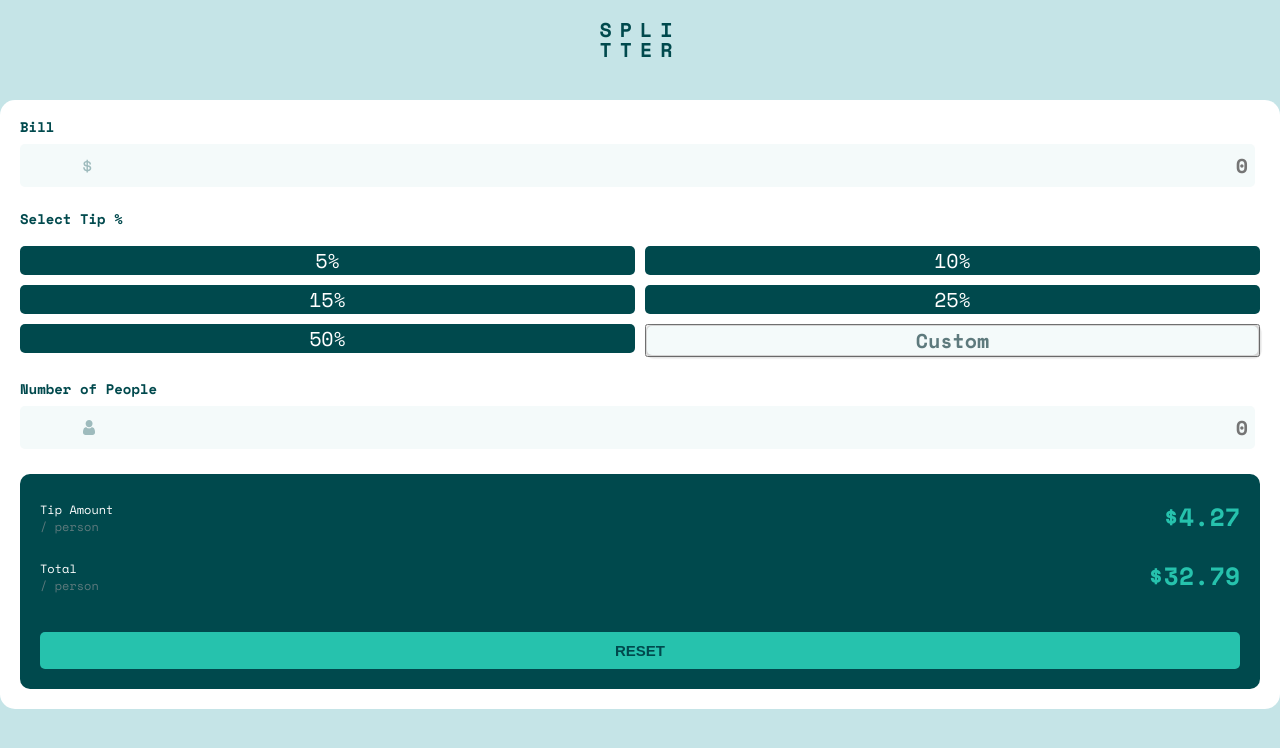
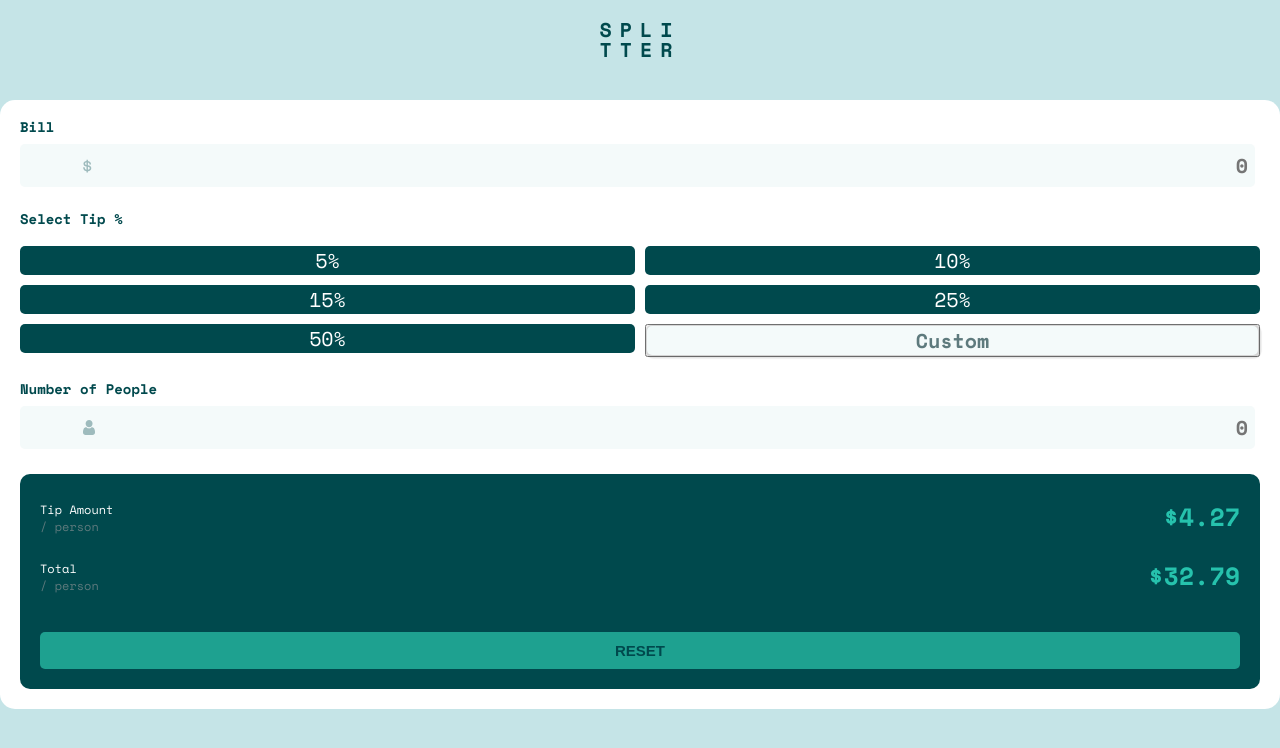
Before and after one commit to Joaovitorsw/tip-calculator-app, a plain HTML site: page index.html in a window 1280 px wide. In both pictures the pointer is over the button "RESET". Drawn offline with nearby package versions, Linux system fonts and the light colour scheme.

Commit message:
✨ feat: button disable and hover style

```diff
--- a/style.css
+++ b/style.css
@@ -241,3 +241,9 @@ input[type="number"] {
   outline: none;
   transition: background-color 0.5s;
 }
+.reset:hover {
+  background-color: #1ea190;
+}
+.reset:disabled {
+  background-color: #1fb8a367;
+}
```
